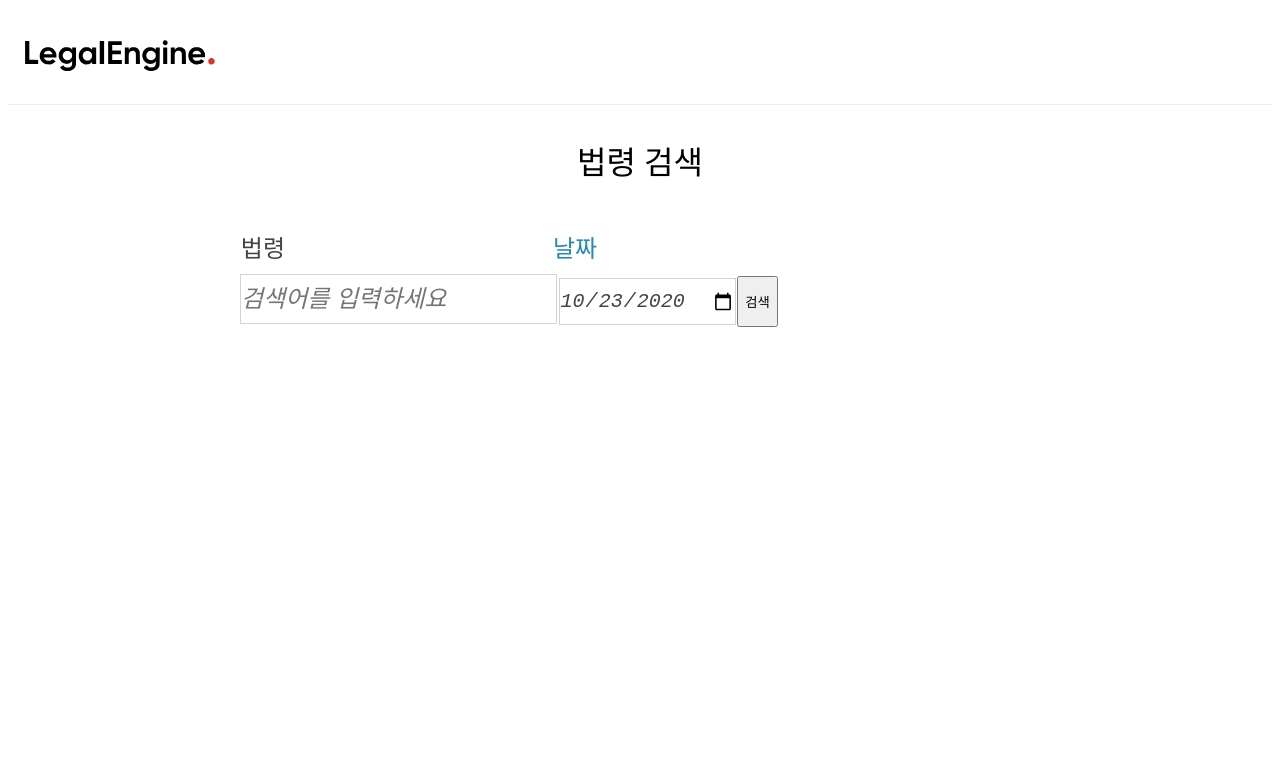
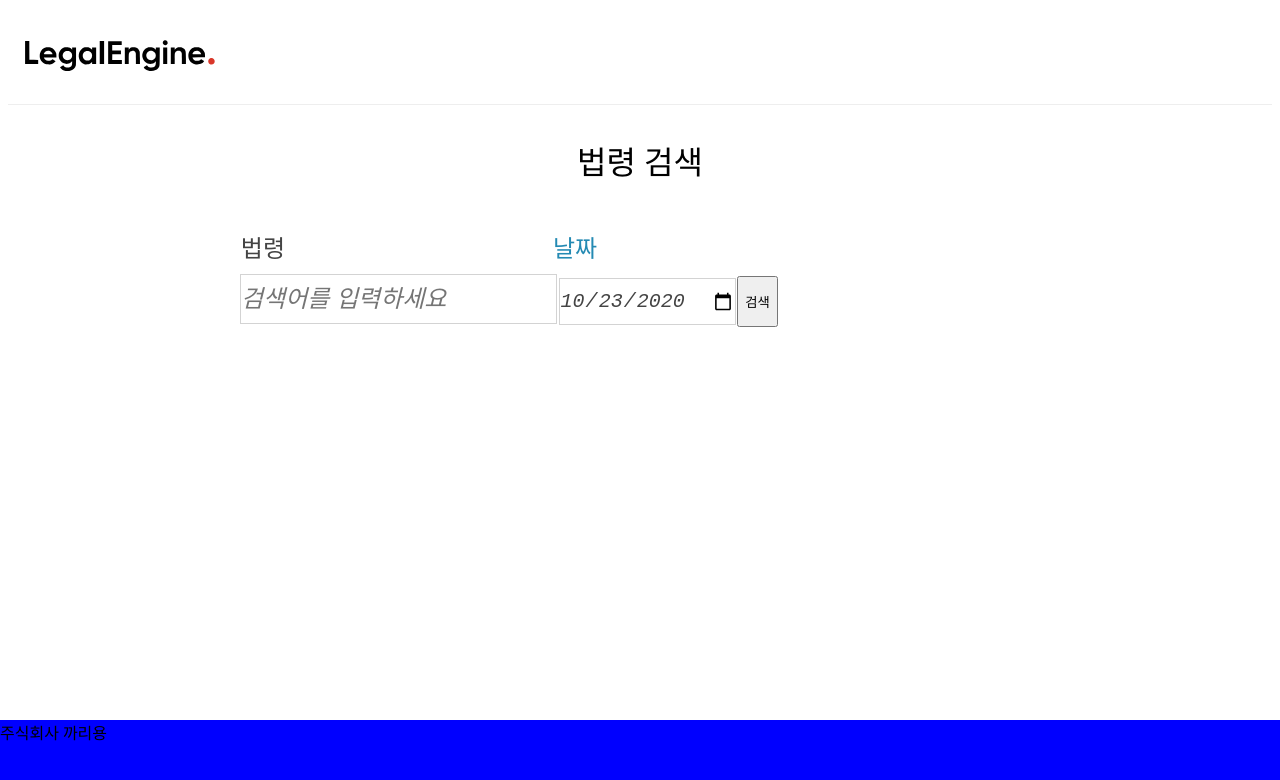
Before and after one commit to tosky1125/legalengine, a React (Create React App) app in the folder client/: page / in a window 1280 px wide. Shown: the top 780 px of the page. Built offline with nearby package versions, Linux system fonts and the light colour scheme.

Commit message:
in progress making footer

```diff
--- a/client/src/App.js
+++ b/client/src/App.js
@@ -4,18 +4,20 @@
 import NavBar from './components/Nav';
 import SearchResult from './components/SearchResult';
 import ViewPage from './components/ViewPage';
+import Footer from './components/Footer';
 
 function App() {
   return (
     <>
       <Router>
         <NavBar />
-        <Switch>
-          <Route path='/' exact component={Main} />
-          <Route path='/search' component={SearchResult} />
-          <Route path='/view' component={ViewPage} />
-        </Switch>
+          <Switch>
+            <Route path='/' exact component={Main} />
+            <Route path='/search' component={SearchResult} />
+            <Route path='/view' component={ViewPage} />
+          </Switch>
       </Router>
+      <Footer />
     </>
   );
 }
--- /dev/null
+++ b/client/src/components/Footer.css
@@ -0,0 +1,9 @@
+.foot-form {
+    background-color: blue;
+    display: block;
+    position: fixed;
+    bottom: 0;
+    left: 0;
+    right: 0;
+    height: 5rem;
+}
--- /dev/null
+++ b/client/src/components/Footer.js
@@ -0,0 +1,17 @@
+import React from 'react'
+import './Footer.css'
+
+// 주식회사 까리용
+// © 2019 Carillon Inc., All rights reserved.
+
+// vh, rem CSS 공부하기
+
+function Footer() {
+    return (
+        <div className='foot-form'>
+            주식회사 까리용
+        </div>
+    )
+};
+
+export default Footer;
```
